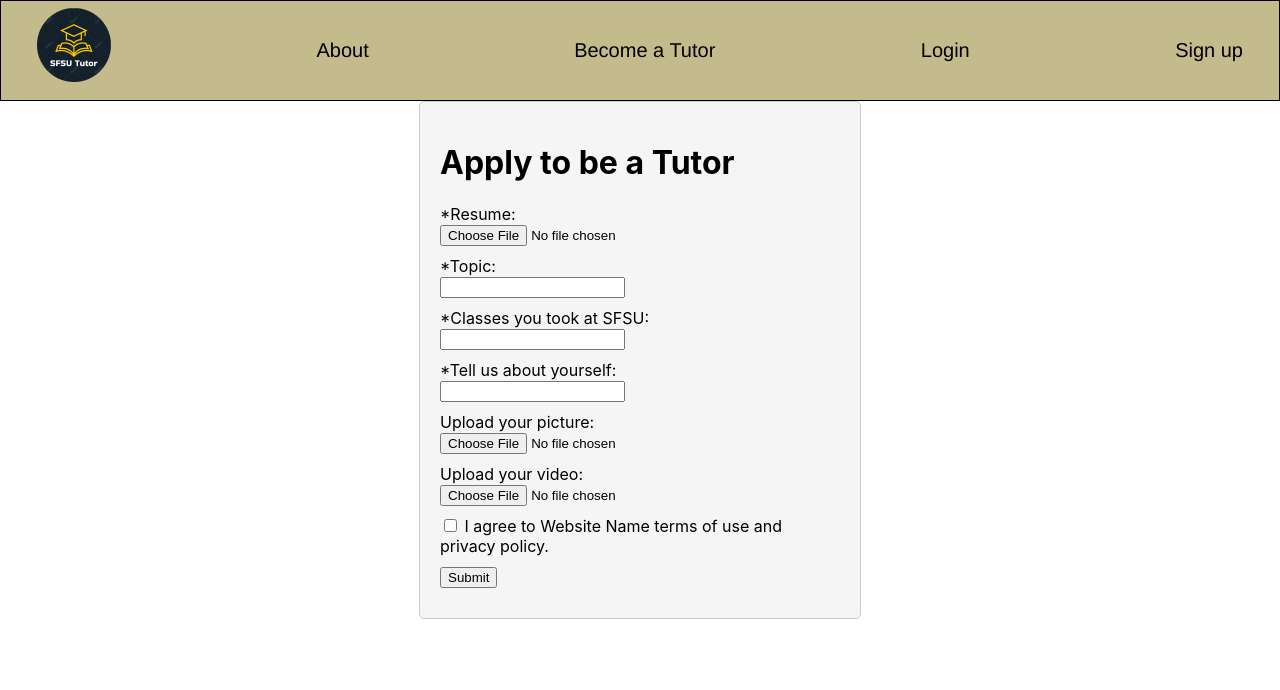
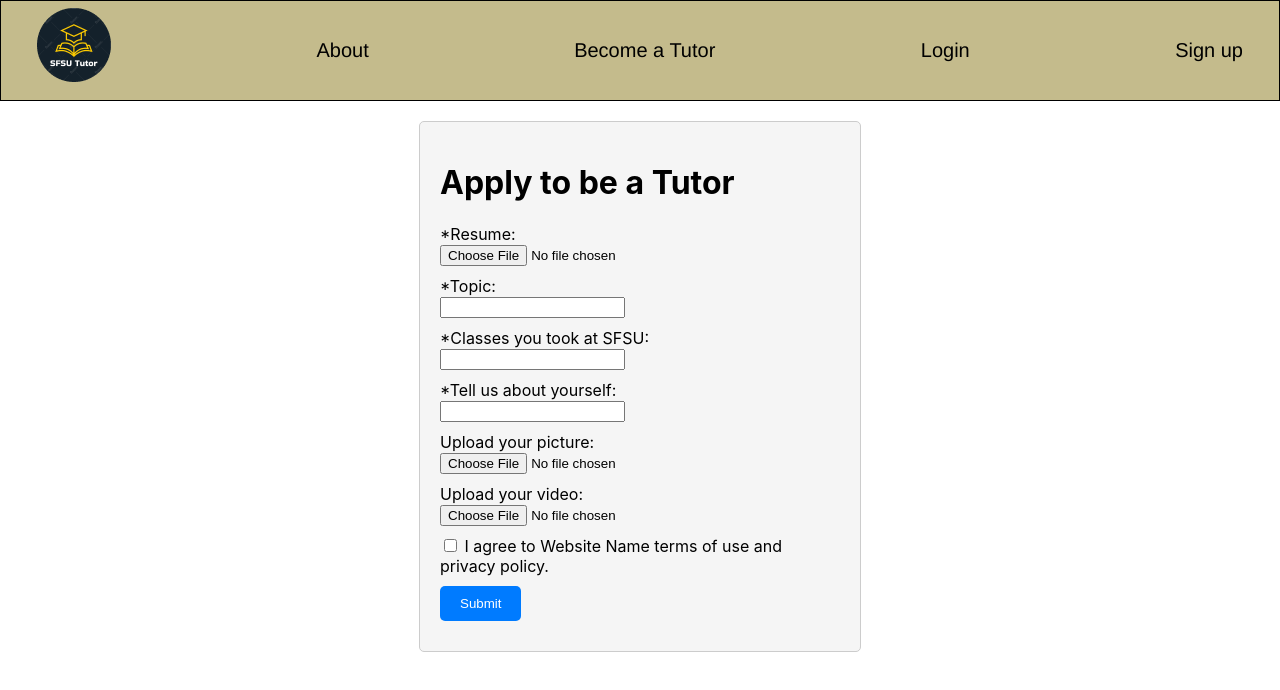
Before and after one commit to csc648-03-fa23-team01/csc648-03-fa23-team01-frontend, a React (Create React App) app in the folder my-react-app/: page /BecomeTutor in a window 1280 px wide. Shown: the top 690 px of the page. Built offline with nearby package versions, Linux system fonts and the light colour scheme.

Commit message:
New changes based on John's comment

```diff
--- a/my-react-app/src/components/BecomeTutor.jsx
+++ b/my-react-app/src/components/BecomeTutor.jsx
@@ -1,8 +1,9 @@
 import React, { useState } from "react";
 import NavBar from './NavBar';
+import { buttonStyle, errorTextStyle } from '../styles/styles'; // Adjust the import path
+import InputField from './InputField'; // Import the InputField component
 
 function BecomeTutor() {
-  // Use state to manage form input values
   const [resume, setResume] = useState(null);
   const [topic, setTopic] = useState("");
   const [classes, setClasses] = useState("");
@@ -10,18 +11,15 @@ function BecomeTutor() {
   const [video, setVideo] = useState(null);
   const [agree, setAgree] = useState(false);
 
-  // Use state to manage form validation errors
   const [errors, setErrors] = useState({
     resume: false,
     topic: false,
     classes: false,
   });
 
-  // Handle form submission
   const handleSubmit = (e) => {
     e.preventDefault();
 
-    // Validate required fields
     const newErrors = {
       resume: !resume,
       topic: topic.trim() === "",
@@ -31,13 +29,11 @@ function BecomeTutor() {
 
     setErrors(newErrors);
 
-    // If there are errors, prevent form submission
     if (Object.values(newErrors).some((error) => error)) {
       return;
     }
 
-    // Add code to handle form submission, e.g., sending data to the server
-    // You can access form input values from the state variables (resume, topic, classes, etc.)
+    // Handle form submission here
   };
 
   const formBoxStyle = {
@@ -54,82 +50,61 @@ function BecomeTutor() {
     marginBottom: "10px",
   };
 
-  const checkmarkStyle = {
-    color: "green",
-    fontWeight: "bold",
-  };
-
   return (
     <div>
-      <NavBar /> {/* Render the Navbar component at the top of the page */}
-      <div className="content">
+      <NavBar />
+      <div className="content" style={{ marginTop: '20px' }}>
         <div style={formBoxStyle}>
           <h1>Apply to be a Tutor</h1>
           <form onSubmit={handleSubmit}>
-            <div style={formGroupStyle}>
-              <label>*Resume:</label>
-              <div>
-                <input
+            <InputField
               type="file"
-                  accept=".pdf,.doc,.docx"
+              label="*Resume:"
+              value={resume}
               onChange={(e) => setResume(e.target.files[0])}
+              error={errors.resume}
             />
-              </div>
-              {errors.resume && <span style={{ color: "red" }}>This field is required.</span>}
-            </div>
-            <div style={formGroupStyle}>
-              <label>*Topic:</label>
-              <div>
-                <input
+
+            <InputField
               type="text"
+              label="*Topic:"
               value={topic}
               onChange={(e) => setTopic(e.target.value)}
+              error={errors.topic}
             />
-              </div>
-              {errors.topic && <span style={{ color: "red" }}>This field is required.</span>}
-            </div>
-            <div style={formGroupStyle}>
-              <label>*Classes you took at SFSU:</label>
-              <div>
-                <input
+
+            <InputField
               type="text"
+              label="*Classes you took at SFSU:"
               value={classes}
               onChange={(e) => setClasses(e.target.value)}
+              error={errors.classes}
             />
-              </div>
-              {errors.classes && <span style={{ color: "red" }}>This field is required.</span>}
-            </div>
-            <div style={formGroupStyle}>
-              <label>*Tell us about yourself:</label>
-              <div>
-                <input
+
+            <InputField
               type="text"
+              label="*Tell us about yourself:"
               value={classes}
               onChange={(e) => setClasses(e.target.value)}
+              error={errors.classes}
             />
-              </div>
-              {errors.classes && <span style={{ color: "red" }}>This field is required.</span>}
-            </div>
-            <div style={formGroupStyle}>
-              <label>Upload your picture:</label>
-              <div>
-                <input
+
+            <InputField
               type="file"
-                  accept="image/*"
+              label="Upload your picture:"
+              value={picture}
               onChange={(e) => setPicture(e.target.files[0])}
+              error={false}
             />
-              </div>
-            </div>
-            <div style={formGroupStyle}>
-              <label>Upload your video:</label>
-              <div>
-                <input
+
+            <InputField
               type="file"
-                  accept="video/*"
+              label="Upload your video:"
+              value={video}
               onChange={(e) => setVideo(e.target.files[0])}
+              error={false}
             />
-              </div>
-            </div>
+
             <div style={formGroupStyle}>
               <label>
                 <input
@@ -139,10 +114,11 @@ function BecomeTutor() {
                 />{" "}
                 I agree to Website Name terms of use and privacy policy.
               </label>
-              {errors.agree && <span style={{ color: "red" }}>This field is required.</span>}
+              {errors.agree && <span style={errorTextStyle}>This field is required.</span>}
             </div>
+
             <div style={formGroupStyle}>
-              <button type="submit">Submit</button>
+              <button type="submit" style={buttonStyle}>Submit</button>
             </div>
           </form>
         </div>
--- a/my-react-app/src/components/HomePage.jsx
+++ b/my-react-app/src/components/HomePage.jsx
@@ -8,6 +8,8 @@ import image2 from '../assets/images/Rectangle46.svg';
 import { connect } from 'react-redux';
 import { searchAsync } from '../actions/tutorAction';
 import background_image from '../assets/images/Background_Image.png';
+import { tutorProfiles } from '../constants/tutorProfiles'; // Import tutorProfiles from the constants folder
+
 
 const StyledHomePage = styled.div`
   background: url(${background_image}) no-repeat center center;
@@ -60,12 +62,7 @@ export const HomePage = ({ tutors_data, tutors_loading, tutors_error }) => {
     dispatch(searchAsync(query));
   };
 
-  const tutorProfiles = [
-    { image: 'https://img.freepik.com/free-photo/happiness-wellbeing-confidence-concept-cheerful-attractive-african-american-woman-curly-haircut-cross-arms-chest-self-assured-powerful-pose-smiling-determined-wear-yellow-sweater_176420-35063.jpg', name: 'Lisa', topic: 'Math', link: '/tutor-profile/1' },
-    { image: 'https://img.freepik.com/premium-photo/who-feels-confident-crossing-arms-with-determination_1187-377517.jpg', name: 'Magen', topic: 'Science', link: '/tutor-profile/2' },
-    { image: 'https://media.istockphoto.com/id/1158245623/photo/happy-smiling-man-looking-away.jpg?s=612x612&w=0&k=20&c=-wGGLZp6KioPSWo76jijGw3PW-8IN1lzw4HZurbUuBM=', name: 'Max', topic: 'History', link: '/tutor-profile/3' },
-    { image: 'https://st.depositphotos.com/62628780/56500/i/450/depositphotos_565001660-stock-photo-always-a-cheerful-one-portrait.jpg', name: 'Alex', topic: 'Language', link: '/tutor-profile/4' },
-  ];
+
 
   return (
     <StyledHomePage>
--- /dev/null
+++ b/my-react-app/src/components/InputField.jsx
@@ -0,0 +1,18 @@
+import React from "react";
+import { errorTextStyle } from '../styles/styles'; // Import errorTextStyle from your styles
+
+const formGroupStyle = {
+  marginBottom: "10px",
+};
+
+const InputField = ({ type, label, value, onChange, error }) => (
+  <div style={formGroupStyle}>
+    <label>{label}</label>
+    <div>
+      <input type={type} value={value} onChange={onChange} />
+    </div>
+    {error && <span style={errorTextStyle}>This field is required.</span>}
+  </div>
+);
+
+export default InputField;
--- /dev/null
+++ b/my-react-app/src/constants/tutorProfiles.jsx
@@ -0,0 +1,6 @@
+export const tutorProfiles = [
+    { image: 'https://img.freepik.com/free-photo/happiness-wellbeing-confidence-concept-cheerful-attractive-african-american-woman-curly-haircut-cross-arms-chest-self-assured-powerful-pose-smiling-determined-wear-yellow-sweater_176420-35063.jpg', name: 'Lisa', topic: 'Math', link: '/tutor-profile/1' },
+    { image: 'https://img.freepik.com/premium-photo/who-feels-confident-crossing-arms-with-determination_1187-377517.jpg', name: 'Magen', topic: 'Science', link: '/tutor-profile/2' },
+    { image: 'https://media.istockphoto.com/id/1158245623/photo/happy-smiling-man-looking-away.jpg?s=612x612&w=0&k=20&c=-wGGLZp6KioPSWo76jijGw3PW-8IN1lzw4HZurbUuBM=', name: 'Max', topic: 'History', link: '/tutor-profile/3' },
+    { image: 'https://st.depositphotos.com/62628780/56500/i/450/depositphotos_565001660-stock-photo-always-a-cheerful-one-portrait.jpg', name: 'Alex', topic: 'Language', link: '/tutor-profile/4' },
+  ];
--- /dev/null
+++ b/my-react-app/src/styles/styles.jsx
@@ -0,0 +1,12 @@
+export const buttonStyle = {
+    backgroundColor: "#007bff",
+    color: "white",
+    border: "none",
+    borderRadius: "5px",
+    padding: "10px 20px",
+    cursor: "pointer",
+  };
+
+  export const errorTextStyle = {
+    color: "red",
+  };
```
Lines whose indentation alone changed are shown as unchanged.
